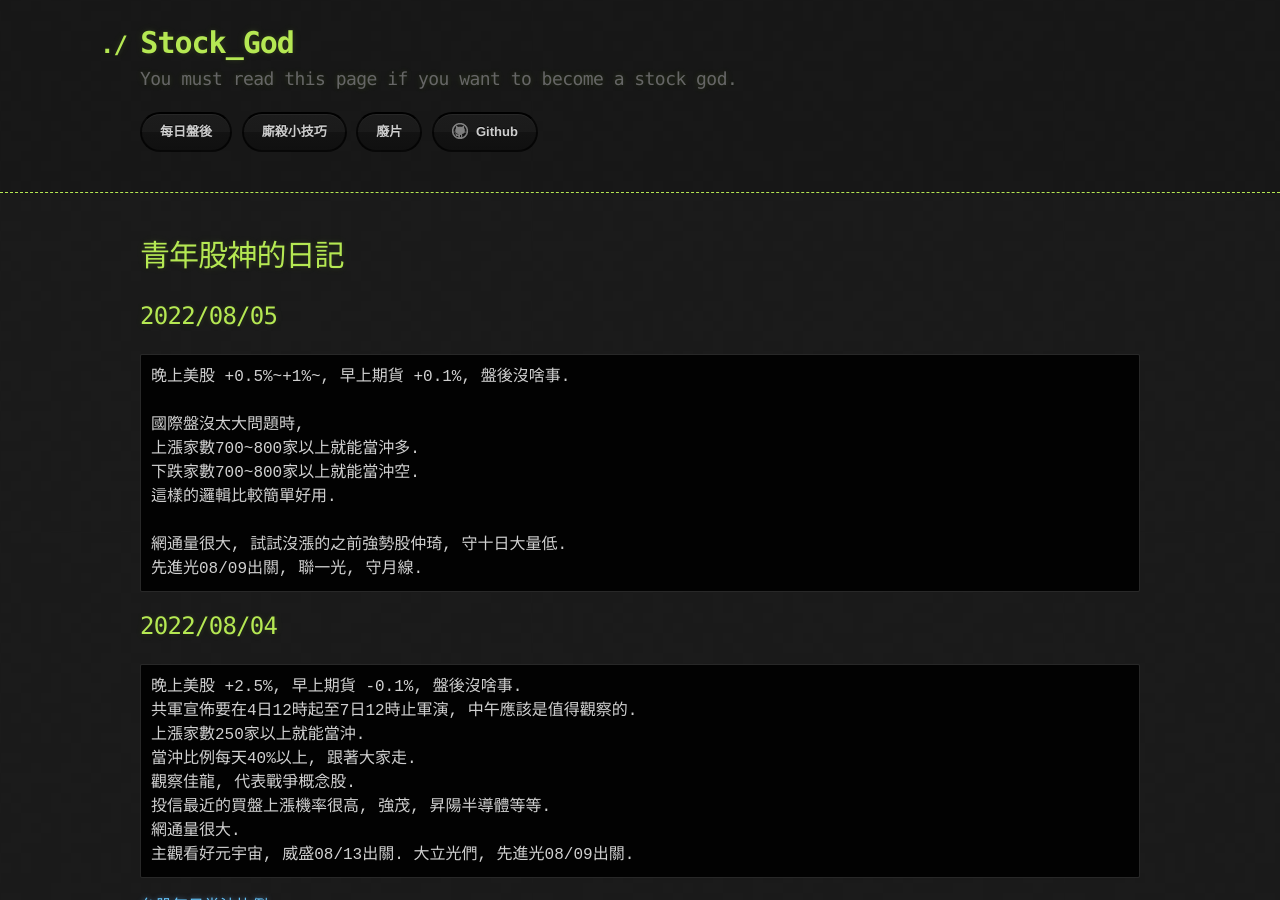
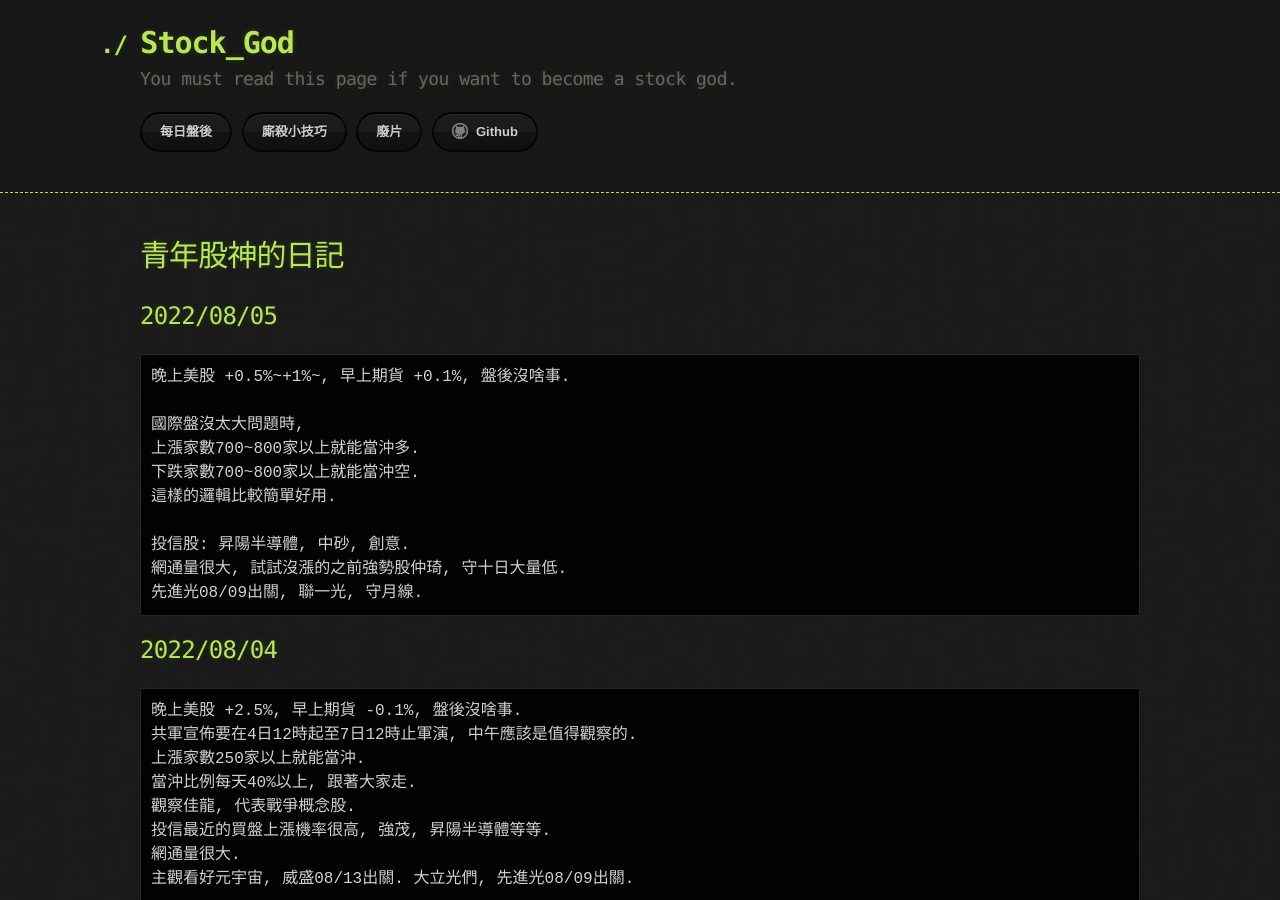
Before and after one commit to lepg5487/Stock_God, a Jekyll site: the page built from index.md, in a window 1280 px wide and 900 px high. Built offline with Jekyll 4.4.1, drawn with Linux system fonts in a browser that asks for light colours; our own code applies the rules of GitHub Pages for plain Markdown files.

Commit message:
Update index.md

````diff
--- a/index.md
+++ b/index.md
@@ -13,6 +13,7 @@ layout: testlayouts
 下跌家數700~800家以上就能當沖空.
 這樣的邏輯比較簡單好用.
 
+投信股: 昇陽半導體, 中砂, 創意.
 網通量很大, 試試沒漲的之前強勢股仲琦, 守十日大量低.
 先進光08/09出關, 聯一光, 守月線.
 ```
````
